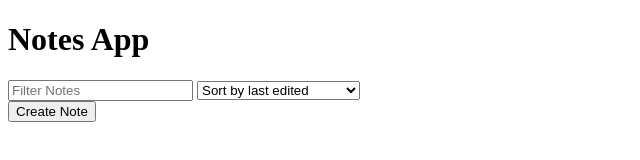
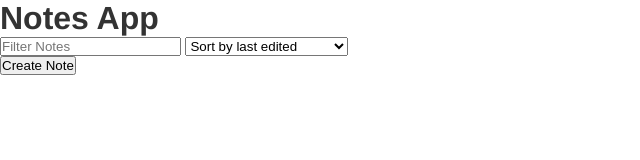
Before and after one commit to AaronPowell96/Note-App-Moduled, a plain HTML site: page index.html in a window 1280 px wide. Shown: the whole page, without its empty margins (0-640 px from the left). Drawn offline with nearby package versions, Linux system fonts and the light colour scheme; files whose address does not match are found by name.

Commit message:
linked notes styles

```diff
--- a/index.html
+++ b/index.html
@@ -4,6 +4,7 @@
     <meta charset="UTF-8" />
     <meta name="viewport" content="width=device-width, initial-scale=1.0" />
     <meta http-equiv="X-UA-Compatible" content="ie=edge" />
+    <link rel="stylesheet" href="notes.css" />
     <title></title>
   </head>
   <body>
```
